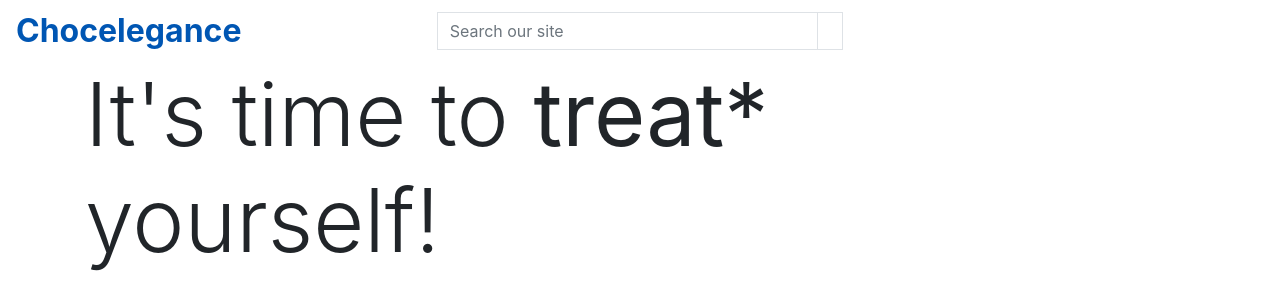
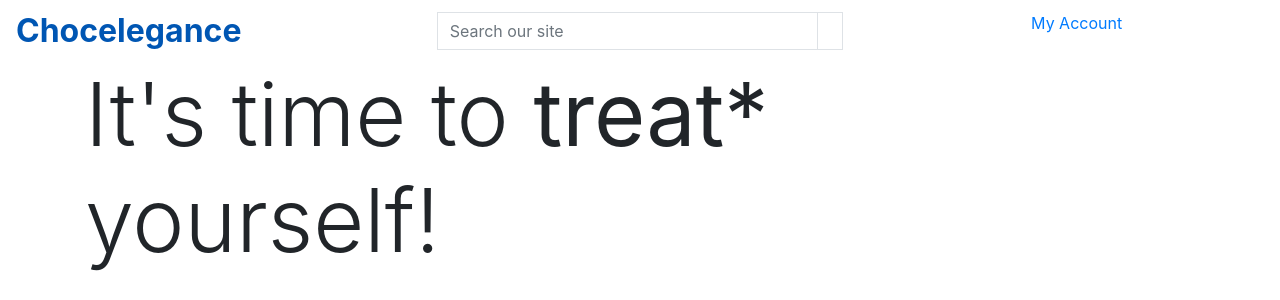
Before and after one commit to DannyGilligan/chocelegance-resubmission, a Django app: page / in a window 1280 px wide. Shown: the top 300 px of the page. Run offline with Django 3.2, Linux system fonts and the light colour scheme.

Commit message:
Add account log in html structure to base.html

```diff
--- a/templates/base.html
+++ b/templates/base.html
@@ -82,8 +82,32 @@
       <!-- Shopping cart and account container-->
       <div class="col-12 col-lg-4 my-auto py-1 py-lg-0">
         <ul class="list-inline list-unstyled text-center text-lg-right-my-1">
-          <li class="list-inline-item dropdown"></li>
-          <li class="list-inline-item"></li>
+
+          <!-- Account log in -->
+          <li class="list-inline-item dropdown">
+            <a class="text-black nav-link" href="#" id="user-options" data-toggle="dropdown" aria-haspopup="true"
+              aria-expanded="false">
+              <div class="text-center">
+                <div><i class="fas fa-user fa-lg"></i></div>
+                <p class="my-0">My Account</p>
+              </div>
+            </a>
+
+            <div class="dropdown-menu border-0" aria-labelledby="user-options">
+              {% if request.user.is_authenticated %}
+              {% if request.user.is_superuser %}
+              <a href="" class="dropdown-item">Product Management</a>
+              {% endif %}
+              <a href="" class="dropdown-item">My Profile</a>
+              <a href="{% url 'account_logout' %}" class="dropdown-item">Logout</a>
+              {% else %}
+              <a href="{% url 'account_signup' %}" class="dropdown-item">Register</a>
+              <a href="{% url 'account_login' %}" class="dropdown-item">Login</a>
+              {% endif %}
+            </div>
+          </li>
+
+
         </ul>
       </div>
 
```
